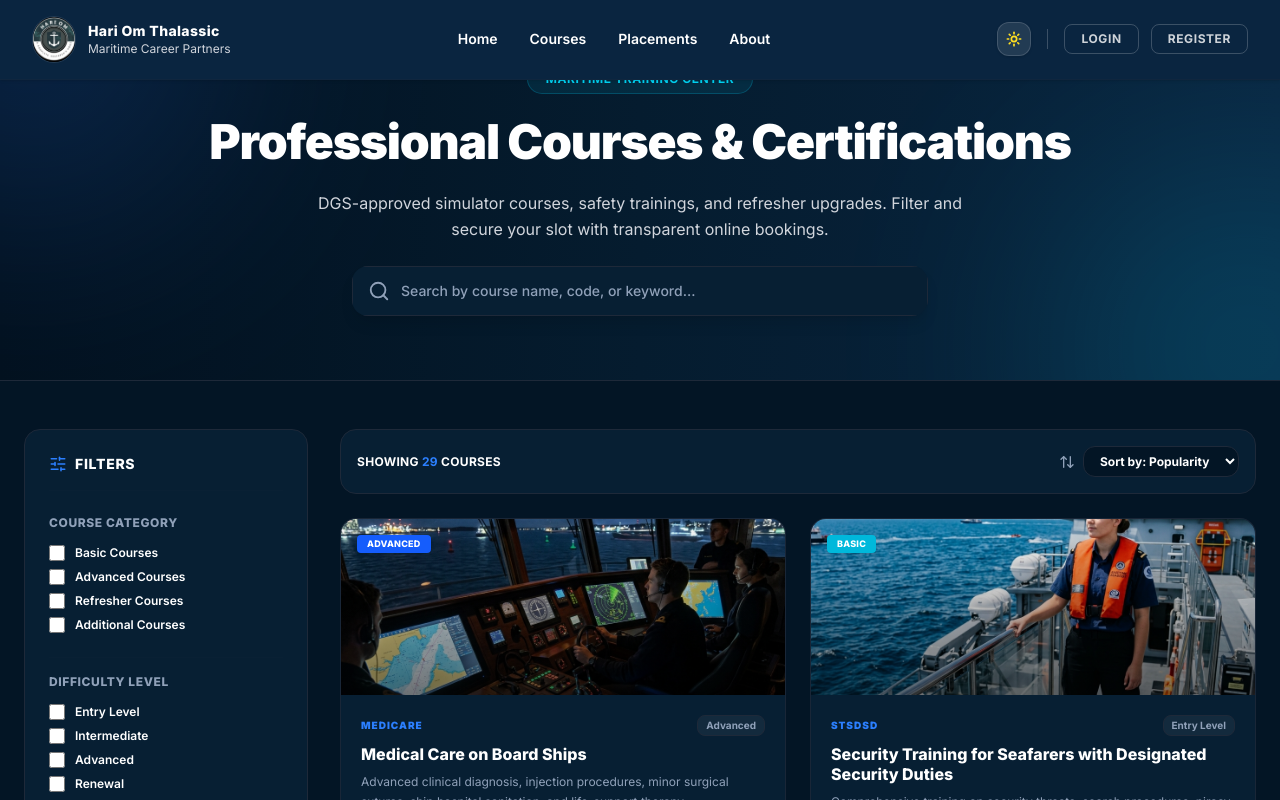
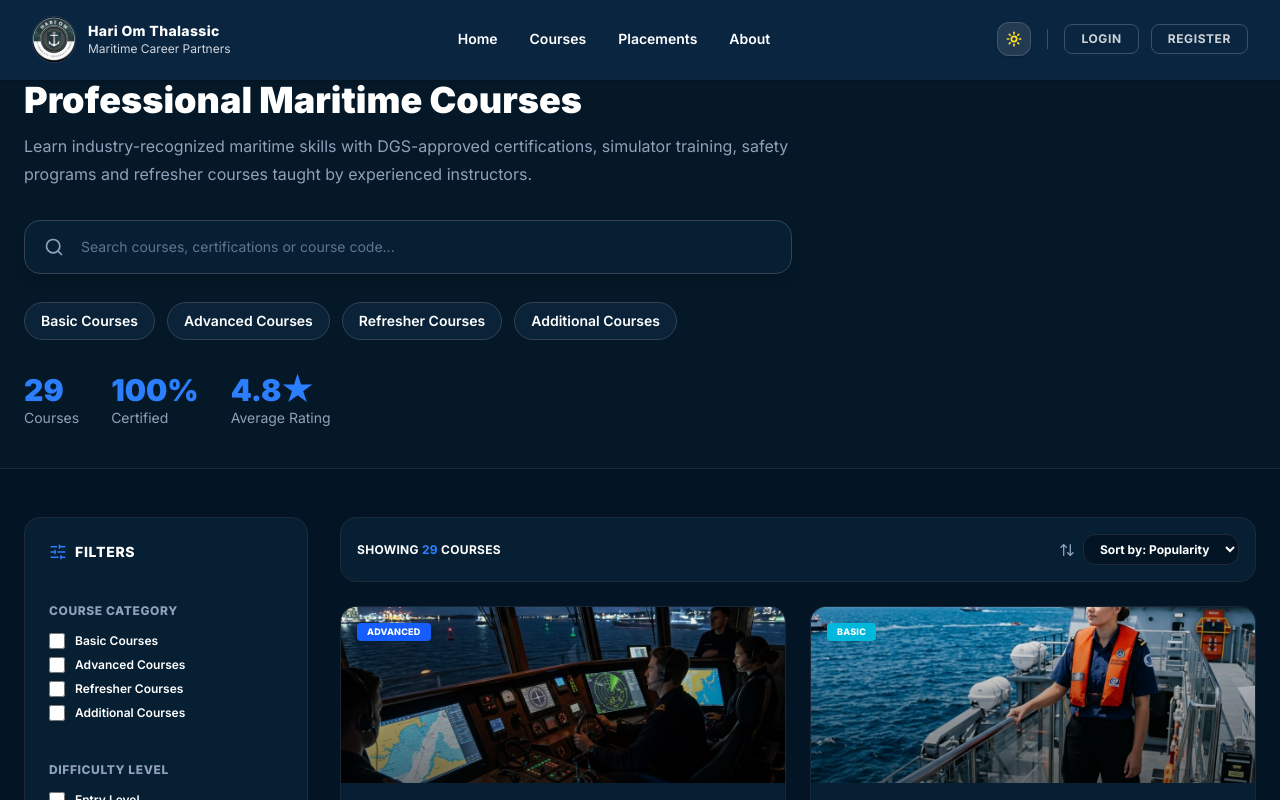
Before and after one commit to engineersurajsahani/thalassic-webapp, a Next.js app: page /courses in a window 1280 px wide. Shown: the top 800 px of the page. Built offline with nearby package versions, Linux system fonts and the light colour scheme.

Commit message:
Updated courses page Ui

```diff
--- a/src/app/(website)/courses/page.tsx
+++ b/src/app/(website)/courses/page.tsx
@@ -104,47 +104,145 @@ export default function CourseCatalogPage() {
       isDark ? "bg-[#031525] text-white" : "bg-slate-50 text-slate-900"
     }`}>
 
-      {/* Premium Hero Banner (Coursera-Inspired) */}
-      <section className={`relative py-16 px-6 overflow-hidden border-b ${
-        isDark ? "bg-gradient-to-r from-[#02101d] via-[#051c2f] to-[#0A2540] border-gray-800" : "bg-gradient-to-r from-blue-50 via-[#f1f5f9] to-[#e2e8f0] border-slate-200"
-      }`}>
-        <div className="absolute inset-0 z-0 pointer-events-none opacity-20">
-          <div className="absolute -top-40 -left-40 w-96 h-96 rounded-full bg-blue-500 blur-[120px]" />
-          <div className="absolute -bottom-40 -right-40 w-96 h-96 rounded-full bg-cyan-500 blur-[120px]" />
+     {/* ================= HERO ================= */}
+
+<section
+  className={`relative border-b ${
+    isDark
+      ? "bg-[#041827] border-gray-800"
+      : "bg-white border-slate-200"
+  }`}
+>
+  <div className="max-w-7xl mx-auto px-6 py-10">
+
+    {/* Breadcrumb */}
+
+    <div className="flex items-center text-sm text-slate-400 mb-5">
+
+      <Link
+        href="/"
+        className="hover:text-blue-500 transition"
+      >
+        Home
+      </Link>
+
+      <span className="mx-2">/</span>
+
+      <span className="text-blue-500 font-medium">
+        Courses
+      </span>
+
     </div>
 
-        <div className="max-w-7xl mx-auto text-center relative z-10 space-y-6">
-          <span className={`inline-block px-4.5 py-1.5 border rounded-full text-xs font-bold uppercase tracking-wider ${
-            isDark ? "bg-cyan-500/10 border-cyan-500/25 text-cyan-400" : "bg-blue-50 border-blue-200 text-blue-600"
-          }`}>
-            Maritime Training Center
-          </span>
-          <h1 className={`text-4xl md:text-5xl font-black tracking-tight ${
-            isDark ? "text-white" : "text-slate-800"
-          }`}>
-            Professional Courses & Certifications
+    {/* Heading */}
+
+    <h1
+      className={`text-4xl font-black mb-3 ${
+        isDark ? "text-white" : "text-slate-900"
+      }`}
+    >
+      Professional Maritime Courses
     </h1>
-          <p className={`text-sm md:text-base max-w-2xl mx-auto leading-relaxed ${
-            isDark ? "text-gray-300" : "text-slate-600"
-          }`}>
-            DGS-approved simulator courses, safety trainings, and refresher upgrades. Filter and secure your slot with transparent online bookings.
+
+    <p
+      className={`max-w-3xl text-base leading-7 ${
+        isDark ? "text-slate-400" : "text-slate-600"
+      }`}
+    >
+      Learn industry-recognized maritime skills with
+      DGS-approved certifications, simulator training,
+      safety programs and refresher courses taught by
+      experienced instructors.
     </p>
 
-          {/* Search bar inside hero banner */}
-          <div className="max-w-xl mx-auto relative mt-4 shadow-lg rounded-2xl overflow-hidden">
-            <Search className="absolute left-4 top-1/2 -translate-y-1/2 w-5.5 h-5.5 text-slate-400" />
+    {/* Search */}
+
+    <div className="mt-8 relative max-w-3xl">
+
+      <Search
+        className="absolute left-5 top-1/2 -translate-y-1/2 text-slate-400 w-5 h-5"
+      />
+
       <input
         type="text"
-              placeholder="Search by course name, code, or keyword..."
+        placeholder="Search courses, certifications or course code..."
         value={searchQuery}
         onChange={(e) => setSearchQuery(e.target.value)}
-              className={`w-full pl-12 pr-4 py-3.5 text-sm font-medium outline-none transition-all ${
+        className={`w-full pl-14 pr-5 py-4 rounded-2xl border text-sm transition-all shadow-lg ${
           isDark
-                  ? "bg-[#071f33] border border-gray-800 text-white placeholder-slate-400 focus:border-blue-500/60"
-                  : "bg-white border border-slate-200 text-slate-850 placeholder-slate-400 focus:border-blue-500"
+            ? "bg-[#071f33] border-gray-700 text-white placeholder:text-slate-500 focus:border-blue-500"
+            : "bg-white border-slate-200 text-slate-900 focus:border-blue-500"
         }`}
       />
+
     </div>
+
+    {/* Category Pills */}
+
+    <div className="flex flex-wrap gap-3 mt-7">
+
+      {Object.entries(categoryLabels).map(([key, label]) => (
+
+        <button
+          key={key}
+          onClick={() => handleCategoryToggle(key)}
+          className={`px-4 py-2 rounded-full text-sm font-semibold transition-all ${
+            selectedCategories.includes(key)
+              ? "bg-blue-600 text-white"
+              : isDark
+              ? "bg-[#0A2338] border border-gray-700 hover:border-blue-500"
+              : "bg-slate-100 hover:bg-slate-200"
+          }`}
+        >
+          {label}
+        </button>
+
+      ))}
+
+    </div>
+
+    {/* Stats */}
+
+    <div className="flex gap-8 mt-8">
+
+      <div>
+
+        <div className="text-3xl font-black text-blue-500">
+          {filteredCourses.length}
+        </div>
+
+        <div className="text-sm text-slate-400">
+          Courses
+        </div>
+
+      </div>
+
+      <div>
+
+        <div className="text-3xl font-black text-blue-500">
+          100%
+        </div>
+
+        <div className="text-sm text-slate-400">
+          Certified
+        </div>
+
+      </div>
+
+      <div>
+
+        <div className="text-3xl font-black text-blue-500">
+          4.8★
+        </div>
+
+        <div className="text-sm text-slate-400">
+          Average Rating
+        </div>
+
+      </div>
+
+    </div>
+
   </div>
 </section>
 
```
Lines whose indentation alone changed are shown as unchanged.
